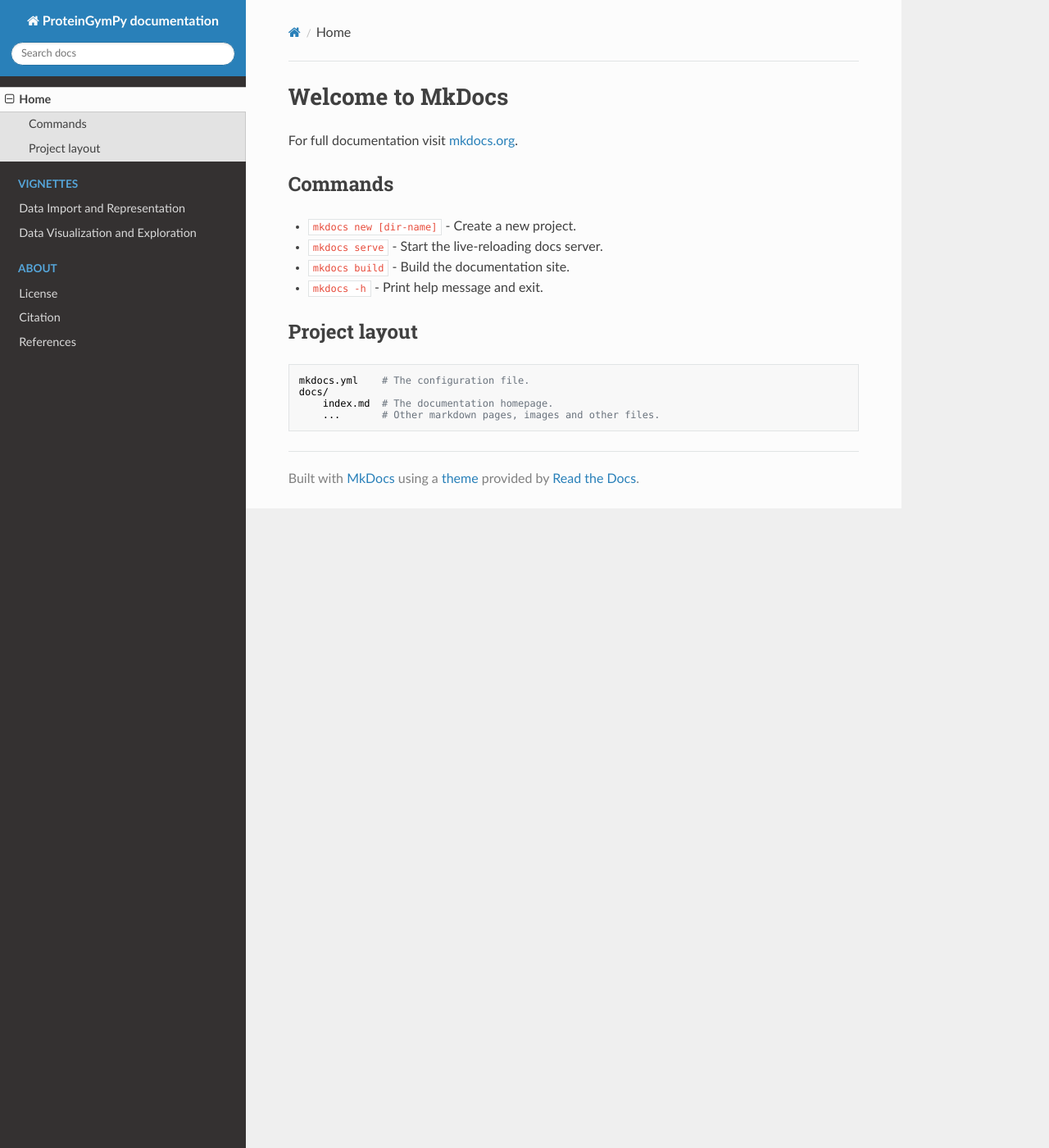
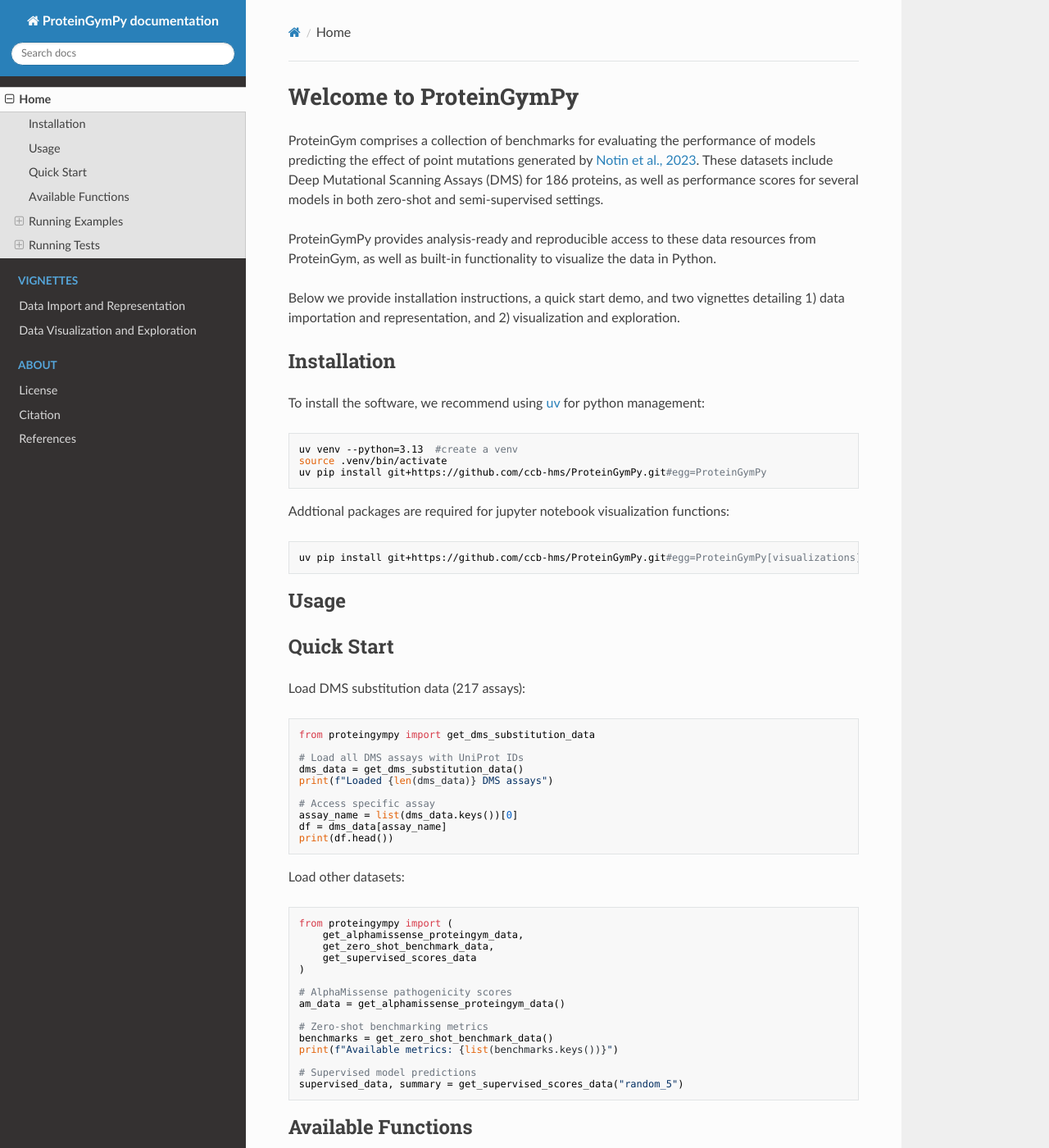
Before and after one commit to ccb-hms/ProteinGymPy, an MkDocs documentation site: the page built from docs/index.md, in a window 1280 px wide and 1400 px high. Shown: the whole window at 82% size. Built offline with MkDocs 1.6.1, drawn with Linux system fonts in a browser that asks for light colours; nearby versions of some CDN libraries; some of the changed text lies outside the part shown.

Commit message:
copy README + additional funcs to landing page .md

````diff
--- a/docs/index.md
+++ b/docs/index.md
@@ -1,17 +1,123 @@
-# Welcome to MkDocs
+# Welcome to ProteinGymPy
 
-For full documentation visit [mkdocs.org](https://www.mkdocs.org).
+ProteinGym comprises a collection of benchmarks for evaluating the performance of models predicting the effect of point mutations generated by [Notin et al., 2023](https://pubmed.ncbi.nlm.nih.gov/38106144/). These datasets include Deep Mutational Scanning Assays (DMS) for 186 proteins, as well as performance scores for several models in both zero-shot and semi-supervised settings.
 
-## Commands
+ProteinGymPy provides analysis-ready and reproducible access to these data resources from ProteinGym, as well as built-in functionality to visualize the data in Python.
 
-* `mkdocs new [dir-name]` - Create a new project.
-* `mkdocs serve` - Start the live-reloading docs server.
-* `mkdocs build` - Build the documentation site.
-* `mkdocs -h` - Print help message and exit.
+Below we provide installation instructions, a quick start demo, and two vignettes detailing 1) data importation and representation, and 2) visualization and exploration.
 
-## Project layout
+## Installation
+To install the software, we recommend using [uv](https://docs.astral.sh/uv/#installation) for python management:
 
-    mkdocs.yml    # The configuration file.
-    docs/
-        index.md  # The documentation homepage.
-        ...       # Other markdown pages, images and other files.
+```
+uv venv --python=3.13  #create a venv
+source .venv/bin/activate
+uv pip install git+https://github.com/ccb-hms/ProteinGymPy.git#egg=ProteinGymPy
+```
+
+Addtional packages are required for jupyter notebook visualization functions:
+
+```
+uv pip install git+https://github.com/ccb-hms/ProteinGymPy.git#egg=ProteinGymPy[visualizations]
+```
+
+## Usage
+
+## Quick Start
+
+Load DMS substitution data (217 assays):
+```python
+from proteingympy import get_dms_substitution_data
+
+# Load all DMS assays with UniProt IDs
+dms_data = get_dms_substitution_data()
+print(f"Loaded {len(dms_data)} DMS assays")
+
+# Access specific assay
+assay_name = list(dms_data.keys())[0]
+df = dms_data[assay_name]
+print(df.head())
+```
+
+Load other datasets:
+```python
+from proteingympy import (
+    get_alphamissense_proteingym_data,
+    get_zero_shot_benchmark_data,
+    get_supervised_scores_data
+)
+
+# AlphaMissense pathogenicity scores
+am_data = get_alphamissense_proteingym_data()
+
+# Zero-shot benchmarking metrics
+benchmarks = get_zero_shot_benchmark_data()
+print(f"Available metrics: {list(benchmarks.keys())}")
+
+# Supervised model predictions
+supervised_data, summary = get_supervised_scores_data("random_5")
+```
+
+## Available Functions
+
+| Function | Description |
+|----------|-------------|
+| `get_dms_substitution_data()` | Load 217 DMS substitution assays |
+| `get_dms_metadata()` | Load DMS assay metadata/reference file |
+| `get_alphamissense_proteingym_data()` | Load AlphaMissense pathogenicity scores |
+| `get_supervised_scores_data()` | Load supervised model predictions |
+| `get_zero_shot_scores_data()` | Load zero-shot model predictions |
+| `get_zero_shot_benchmark_data()` | Load benchmarking metrics |
+| `get_supervised_model_list()` | Get list of available supervised models |
+| `get_zero_shot_model_list()` | Get list of available zero-shot models |
+| `create_complete_metadata_table()` | Generate comprehensive metadata |
+| `benchmark_models()` | Benchmark multiple variant effect prediction models |
+| `dms_corr_plot()` | Correlate model performance and DMS scores|
+| `model_corr_plot()` | Compare two model performance scores |
+| `plot_dms_heatmap()` | Visualize DMS scores along a protein as a heatmap |
+| `plot_structure()` | Visualize DMS or model scores on 3D protein structure |
+
+
+## Running Examples
+
+### Quick Demo (No Downloads)
+Run the simple demo to see available functions:
+```bash
+source .venv/bin/activate
+python demo.py
+```
+
+### Comprehensive Examples
+Run the full example script (includes data downloads):
+```bash
+source .venv/bin/activate
+python examples/proteingym_pipeline_examples.py
+```
+
+This demonstrates all available data loading functions and shows the structure of each dataset.
+
+## Running Tests
+
+Run the test suite to verify functionality:
+```bash
+source .venv/bin/activate
+python -m pytest tests/ -v
+```
+
+Or run specific test files:
+```bash
+source .venv/bin/activate
+python tests/test_data_pipelines.py
+python tests/test_basic.py
+```
+
+The tests include:
+- Unit tests for all data loading functions
+- Integration tests for complete workflows
+- Mock tests that don't require network access
+- Validation of data structure and consistency
+
+### References
+```
+Notin, P., A. Kollasch, D. Ritter, L. van Niekerk, S. Paul, H. Spinner, N. Rollins, et al. 2023. “ProteinGym: Large-Scale Benchmarks for Protein Fitness Prediction and Design.” In Advances in Neural Information Processing Systems, edited by A. Oh, T. Neumann, A. Globerson, K. Saenko, M. Hardt, and S. Levine, 36:64331–79. Curran Associates, Inc.
+```
````
